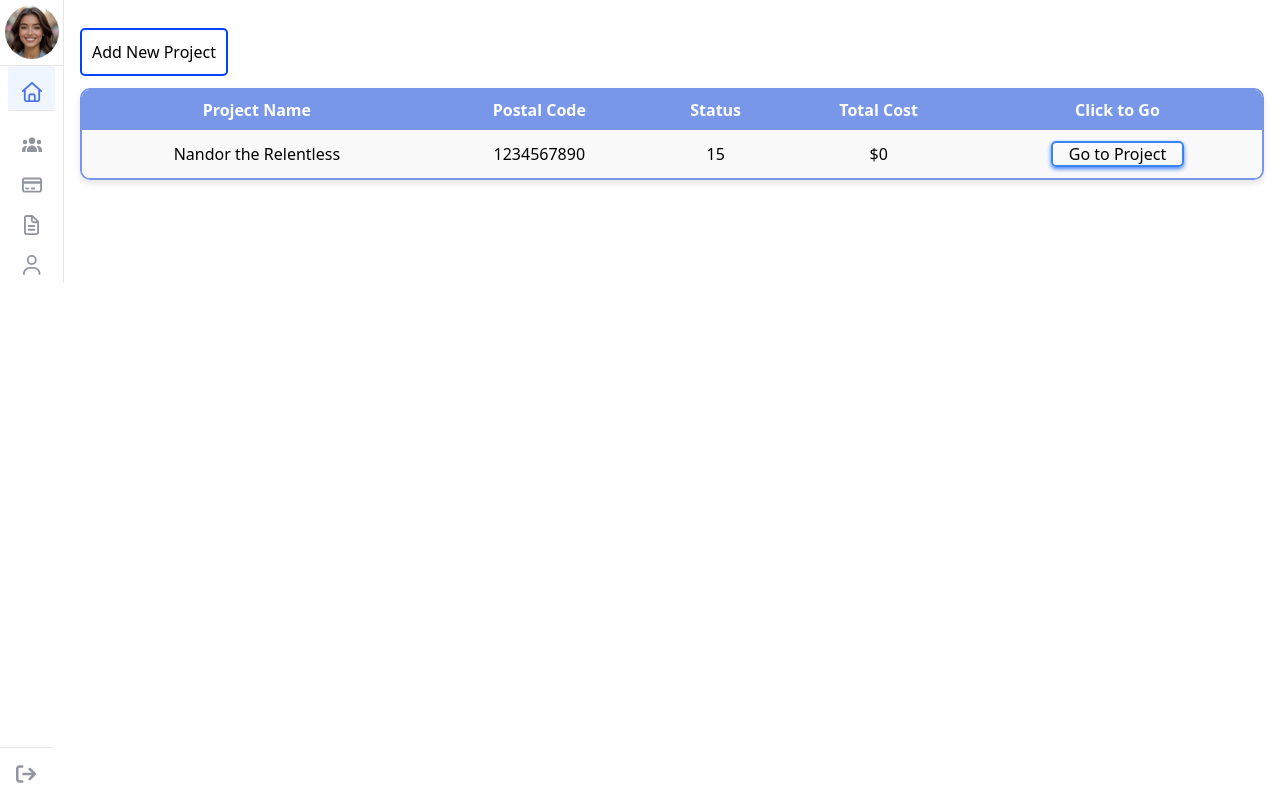
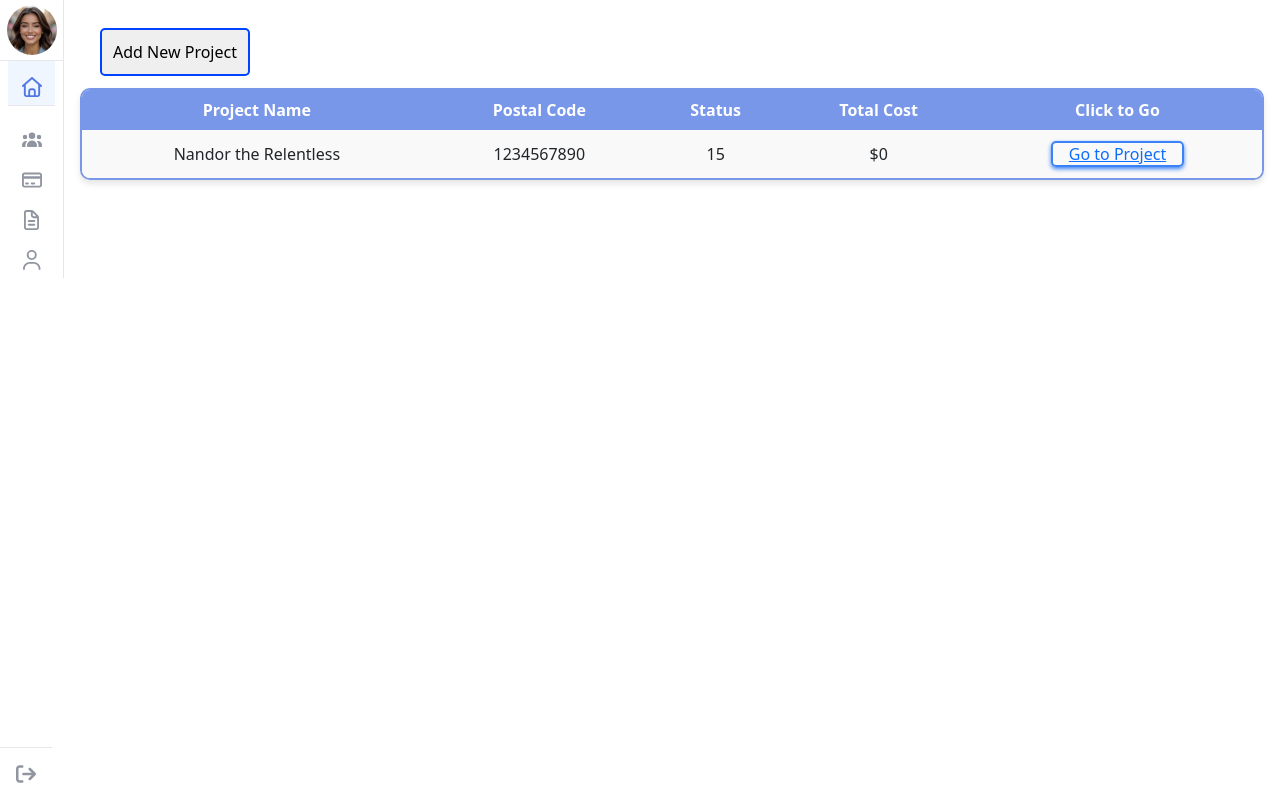
Before and after one commit to MPSniper/TexoTec, a React (Vite) app in the folder frontend/: page /dashboard in a window 1280 px wide. Built offline with nearby package versions, Linux system fonts and the light colour scheme.

Commit message:
Added Bootstrap to project

```diff
--- a/frontend/src/components/dashboardProjectSection/dashnoardProjectSection.scss
+++ b/frontend/src/components/dashboardProjectSection/dashnoardProjectSection.scss
@@ -1,11 +1,12 @@
 .project {
   &__new {
     margin: 12px auto;
-    align-items: center;
     button {
       border: 2px solid #0044ff;
       border-radius: 5px;
+      width: 150px;
       padding: 10px;
+      margin: 0 20px;
 
       &:hover {
         background-color: #5a7bd9;
@@ -31,10 +32,6 @@
           outline: none;
           border-color: #7997e9;
         }
-      }
-
-      textarea {
-        resize: vertical;
       }
     }
   }
--- a/frontend/src/components/sidebarcomponent/sidebar.scss
+++ b/frontend/src/components/sidebarcomponent/sidebar.scss
@@ -11,15 +11,12 @@
 }
 
 .sidebar__avatar {
-  display: inline-flex;
-  width: 4rem;
-  height: 4rem;
-  align-items: center;
-  justify-content: center;
+  text-align: center;
   padding: 5px;
 }
 
 .sidebar__avatar-image {
+  width: 50px;
   border-radius: 50%;
 }
 
--- a/frontend/src/index.scss
+++ b/frontend/src/index.scss
@@ -1,4 +1,4 @@
-@use "tailwindcss";
+@import "~bootstrap/scss/bootstrap";
 
 .sidebar {
   z-index: 9999;
--- a/frontend/vite.config.js
+++ b/frontend/vite.config.js
@@ -1,8 +1,13 @@
 import { defineConfig } from "vite";
 import react from "@vitejs/plugin-react";
-import tailwindcss from "@tailwindcss/vite";
+import path from "path";
 
 // https://vite.dev/config/
 export default defineConfig({
-  plugins: [react(), tailwindcss()],
+  plugins: [react()],
+  resolve: {
+    alias: {
+      "~bootstrap": path.resolve("node_modules/bootstrap"),
+    },
+  },
 });
```
